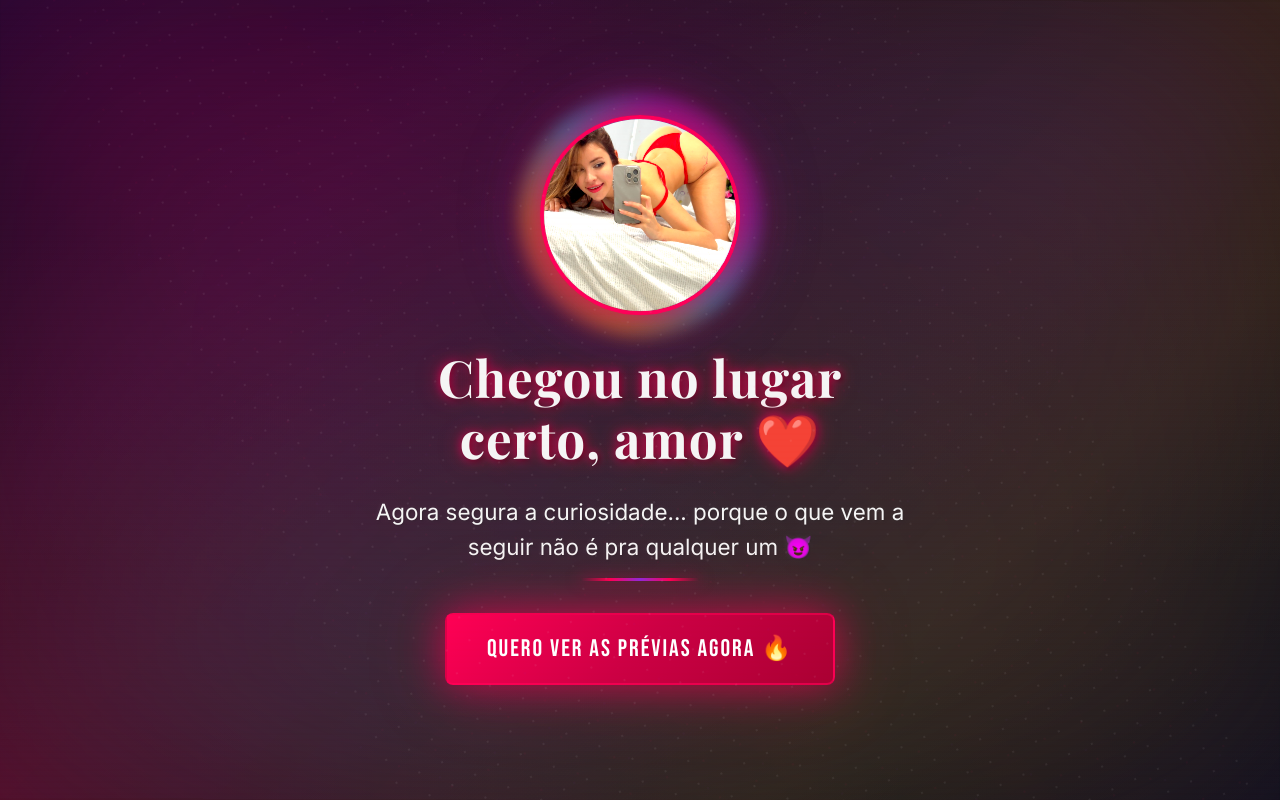
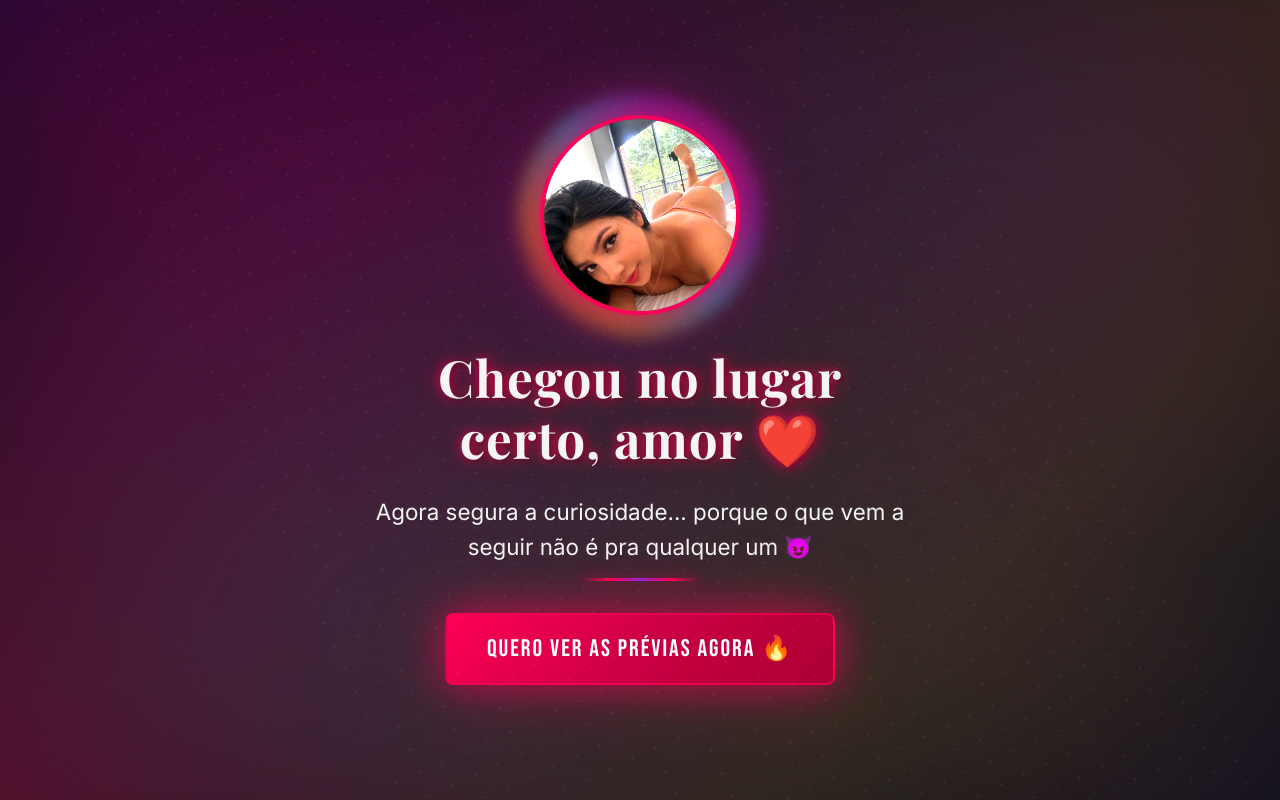
Before and after one commit to SAPSDFO/Projeto-1, a React (Vite) app: page / in a window 1280 px wide. Built offline with nearby package versions, Linux system fonts and the light colour scheme.

Commit message:
Update profile image

```diff
--- a/src/App.tsx
+++ b/src/App.tsx
@@ -85,7 +85,7 @@ function App() {
           <div className="welcome-content">
             <div className="profile-image-container">
               <img
-                src="/GXT1UUBWwAAL20n.jpg"
+                src="/53ebf5e0-c585-4ac6-9f3f-5a408e1f16c8.jpg"
                 alt="Profile"
                 className="profile-image"
                 loading="lazy"
```
